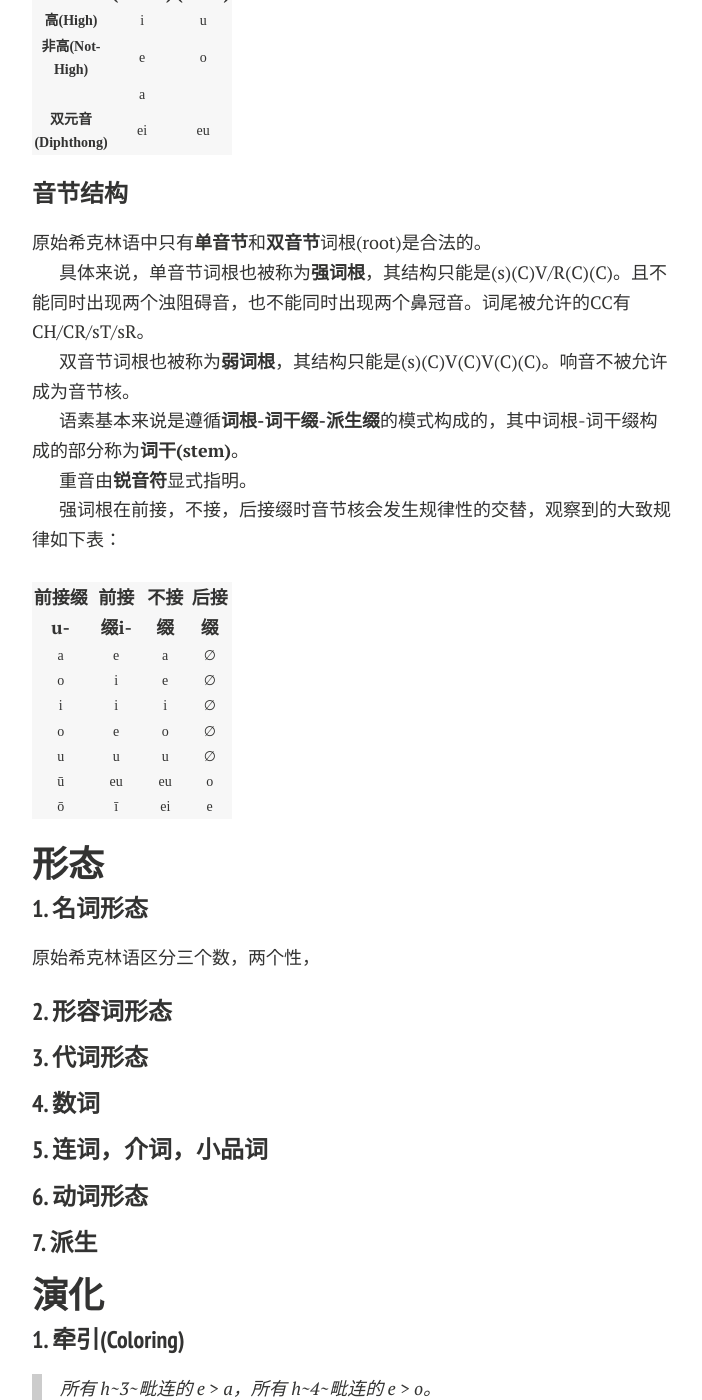
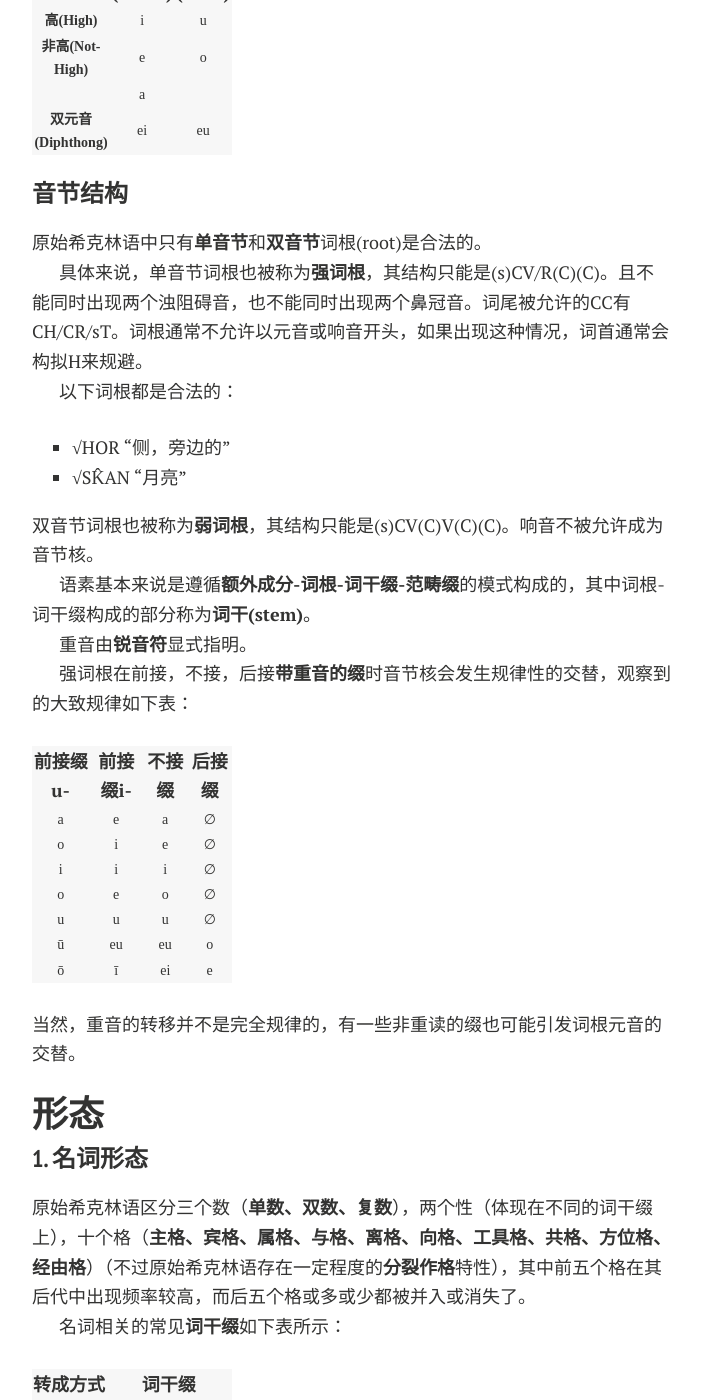
Before and after one commit to Kinnuch/kinnuch.github.io, a Jekyll site: the page built from laim/Proto-Shikṛin.md, in a window 1280 px wide and 1400 px high, scrolled down 3743 px. Shown: the whole window, without its empty margins (288-990 px from the left). Built offline with Jekyll 4.4.1, drawn with Linux system fonts in a browser that asks for light colours; nearby versions of some CDN libraries; comment, search, counter and statistics services are not loaded; a style sheet for code colours, icons or effects is not loaded; some of the changed text lies outside the part shown.

Commit message:
update shikrin

```diff
--- a/laim/Proto-Shikṛin.md
+++ b/laim/Proto-Shikṛin.md
@@ -73,15 +73,20 @@ title: Proto-Shikṛin
 
 原始希克林语中只有**单音节**和**双音节**词根(root)是合法的。
 
-具体来说，单音节词根也被称为**强词根**，其结构只能是(s)(C)V/R(C)(C)。且不能同时出现两个浊阻碍音，也不能同时出现两个鼻冠音。词尾被允许的CC有CH/CR/sT/sR。
+具体来说，单音节词根也被称为**强词根**，其结构只能是(s)CV/R(C)(C)。且不能同时出现两个浊阻碍音，也不能同时出现两个鼻冠音。词尾被允许的CC有CH/CR/sT。词根通常不允许以元音或响音开头，如果出现这种情况，词首通常会构拟H来规避。
 
-双音节词根也被称为**弱词根**，其结构只能是(s)(C)V(C)V(C)(C)。响音不被允许成为音节核。
+以下词根都是合法的：
 
-语素基本来说是遵循**词根-词干缀-派生缀**的模式构成的，其中词根-词干缀构成的部分称为**词干(stem)**。
+- √HOR “侧，旁边的”
+- √SK̂AN “月亮”
+
+双音节词根也被称为**弱词根**，其结构只能是(s)CV(C)V(C)(C)。响音不被允许成为音节核。
+
+语素基本来说是遵循**额外成分-词根-词干缀-范畴缀**的模式构成的，其中词根-词干缀构成的部分称为**词干(stem)**。
 
 重音由**锐音符**显式指明。
 
-强词根在前接，不接，后接缀时音节核会发生规律性的交替，观察到的大致规律如下表：
+强词根在前接，不接，后接**带重音的缀**时音节核会发生规律性的交替，观察到的大致规律如下表：
 
 | 前接缀u- | 前接缀i- | 不接缀 | 后接缀 |
 | :------: | :------: | :----: | :----: |
@@ -93,13 +98,29 @@ title: Proto-Shikṛin
 |    ū     |    eu    |   eu   |   o    |
 |    ō     |    ī     |   ei   |   e    |
 
-
+当然，重音的转移并不是完全规律的，有一些非重读的缀也可能引发词根元音的交替。
 
 ## 形态
 
 #### 1. 名词形态
 
-原始希克林语区分三个数，两个性，
+原始希克林语区分三个数（**单数、双数、复数**），两个性（体现在不同的词干缀上），十个格（**主格、宾格、属格、与格、离格、向格、工具格、共格、方位格、经由格**）（不过原始希克林语存在一定程度的**分裂作格**特性），其中前五个格在其后代中出现频率较高，而后五个格或多或少都被并入或消失了。
+
+名词相关的常见**词干缀**如下表所示：
+
+| 转成方式 | 词干缀 |
+| :----: | :------: |
+| 结果名词 | -tem-, -tí-, -e-, -(o)no- |
+| 状态名词 | -os-, -ós-, -sk- |
+| 抽象名词 | -sal-, -ent-, -at- |
+| 物质名词 | -w-, -wr-, -ei- |
+| 集合名词 | -as-, -úm-, -ró- |
+| 关系名词 | -ur-, -nil-, -or- |
+| 地点名词 | -són-, -snom- |
+| 方向名词 | -(y)eH-, -ye-, -aḱ- |
+| 方式名词 | -pu-, -r̩m-, -r̩n-, -nen- |
+
+
 
 #### 2. 形容词形态
 
```
Also changed, not shown: other parts of laim/Proto-Shikṛin.md (+1 -1 lines).
